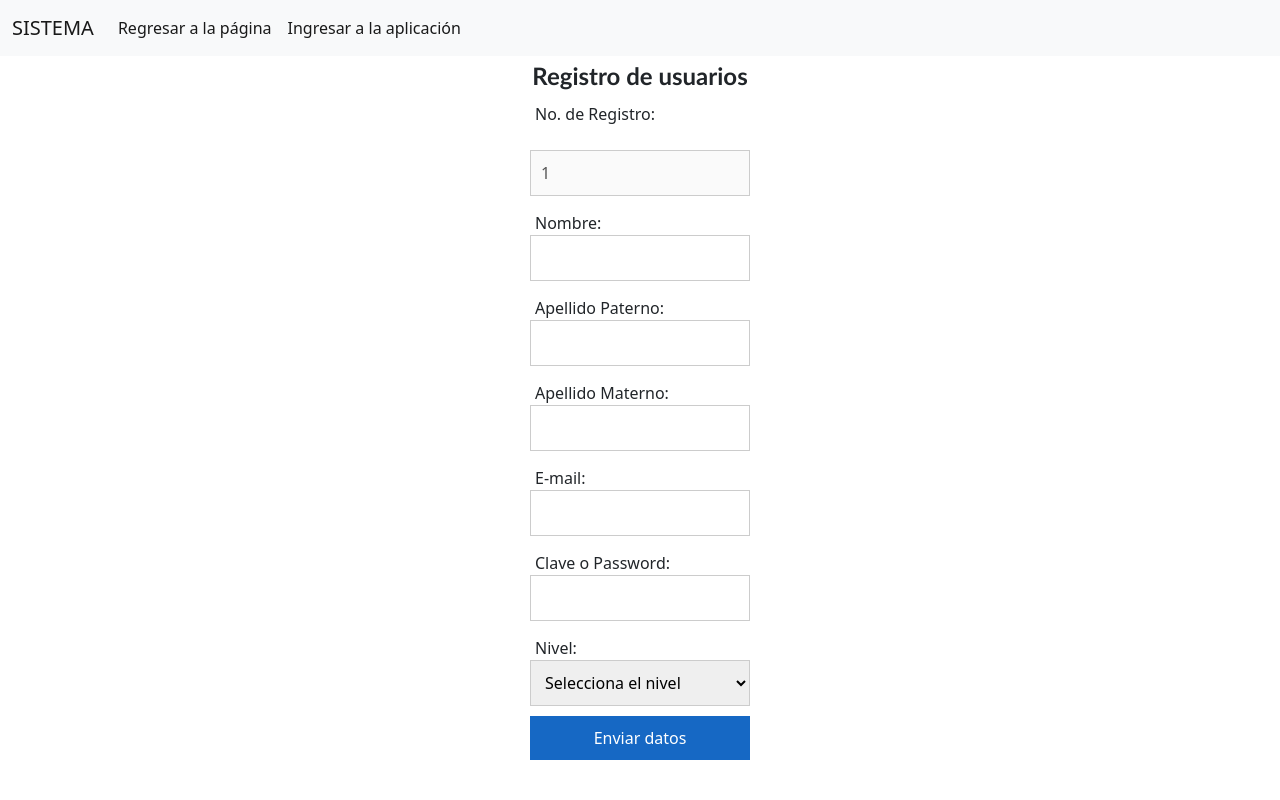
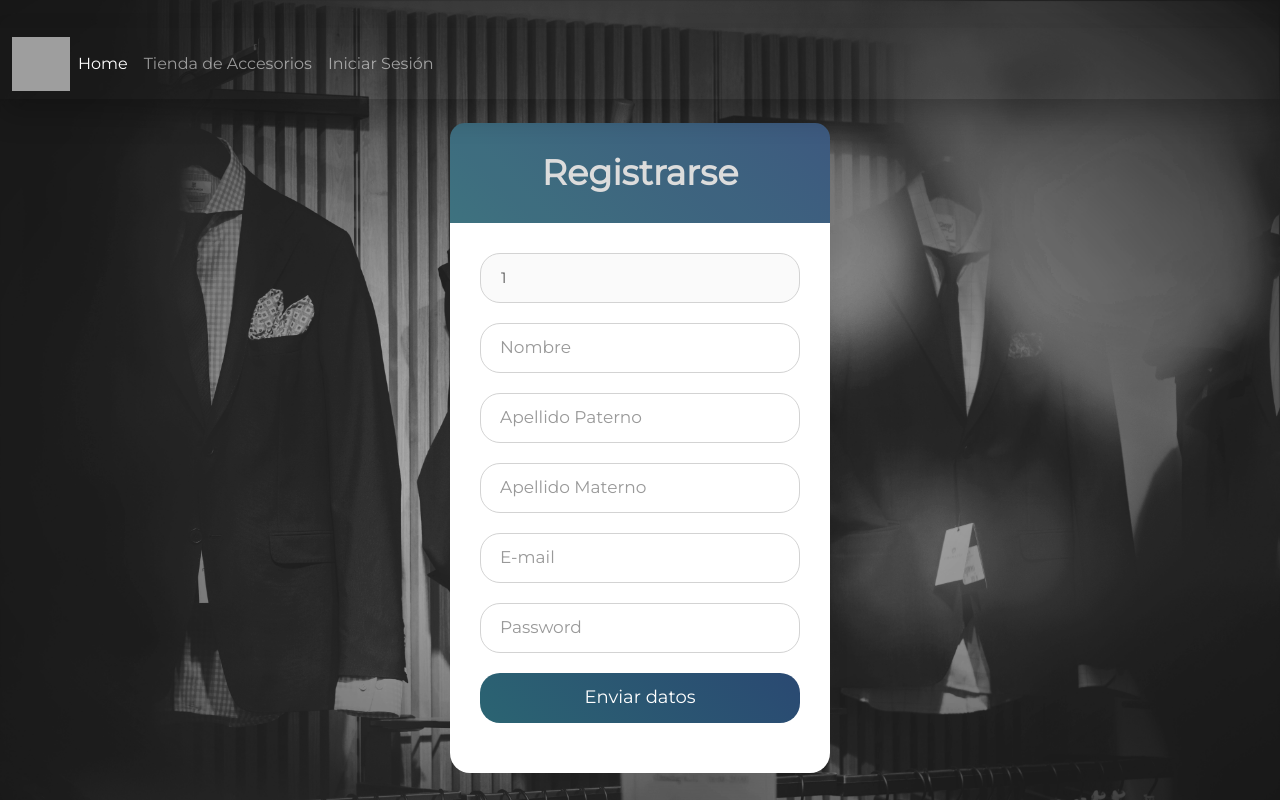
Before and after one commit to Spartan2502/D-Gabbiani-Trajes, a PHP site: page /usuarios.php in a window 1280 px wide. Run offline with PHP 8.4, Linux system fonts and the light colour scheme; data that the repository does not hold is empty; grey boxes are pictures that could not be loaded.

Commit message:
log_design

```diff
--- a/css/estiloFormUsuarios.css
+++ b/css/estiloFormUsuarios.css
@@ -1,80 +1,121 @@
-/*
-Formularios
-*/
-form
-{
-   padding:2px;
-   cursor:pointer;
-   display:block;
-   width:330px;
-   margin: 0 auto;
-   text-align:left;
+@import url('https://fonts.googleapis.com/css2?family=Montserrat&display=swap');
+
+* {
+    margin: 0;
+    padding: 0;
+    box-sizing: border-box;
+    font-family: 'Montserrat', sans-serif;
 }
 
-form fieldset
-{
-   padding:10px 15 10px 15 ;
-   cursor:pointer;
-   display:block;
-   width:220px;
-   margin: 0 auto;
-   text-align:left;
+html, body {
+    height: 100%;
+    place-content: center;
+    background-image: url(../img/alexander-naglestad-MZbZQEx91Ek-unsplash.jpg);
+    background-repeat: no-repeat;
+    background-size: cover;
 }
 
+body:before {
+  content: "";
+  width: 100%;
+  min-height: 100vh;
+  position: absolute;
+  top: 0;
+  left: 0;
+  background-color: rgba(255, 255, 255, 0.09);
+  opacity: 1;
 
-form legend
-{
-   font-family: "Trebuchet MS", Geneva, Arial, Helvetica, sans-serif;
-   font-weight: bold;
-   text-align:center;
 }
 
-label{
-	font-size:16px;
-	/*label elemento en línea se pone como
-	bloque para poner el elemento en la
-	línea siguiente*/
-	display:block;
-	/*para asegurar que ocupe el 100% del
-	acho del bloque*/
-	width:100%;
-	margin:5px 0 0 5px;
-    cursor:pointer;
-}
-/*Para que el usuario no pueda cambiar
-el tamaño del elemento textarea*/
-textarea{
-	resize:vertical;
-	max-height:300px;
-	min-height:100px;
+section {
+  display: grid;
+  justify-content: center;
+  align-items: center;
 }
 
-input, textarea{
-	margin-bottom:10px;
-	width:100%;
-	padding:10px;
-	/*para la separación entre los input
-	y el bode*/
-	-webkit-box-sizing:border-box;
-	-moz-box-sizing:border-box;
-	box-sizing:border-box;
-	border:1px solid #ccc;
+.wrapper {
+    width: 380px;
+    background: #fff;
+    border-radius: 20px;
+    justify-content: center;
+    align-items: center;
+    box-shadow: 0px 15px 20px rgba(0, 0, 0, 0.1);
 }
 
-/*indica cuando el usuario selecciona un input
-para cambiar el color del borde*/
-input:focus, textarea:focus{
-	border:1px solid #1668C4;
+.wrapper .title {
+    color: #d8d8d8;
+    font-size: 35px;
+    font-weight: 600;
+    text-align: center;
+    line-height: 100px;
+    border-radius: 15px 15px 0px 0px;
+    background: linear-gradient(-135deg, #2a4972, #2b6472);
 }
-/*todos los input que tengan el atributo
-type submit*/
-input[type="submit"]{
-	margin-bottom:0;
-	background:#1668C4;
-	color:#fff;
-	border:none;
+
+.wrapper form {
+  padding: 10px 30px 50px 30px;
 }
-input[type="submit"]:hover{
-	background:#4A88F4;
-	cursor:pointer;
+
+.wrapper form .field {
+  position: relative;
+  height: 50px;
+  width: 100%;
+  margin-top: 20px;
 }
+
+.wrapper form .field input {
+  height: 100%;
+  width: 100%;
+  padding-left: 20px;
+  border-radius: 20px;
+  font-size: 15px;
+  outline: none;
+  border: 1px solid lightgray;
+  transition: all 0.3s ease;
+}
+
+.wrapper form .field input:focus,
+.wrapper form .field input:valid {
+  color: #4158d0;
+}
+
+.wrapper form .field label {
+  position: absolute;
+  top: 50%;
+  left: 20px;
+  font-size: 17px;
+  color: #999;
+  transform: translateY(-50%);
+  pointer-events: none;
+  transition: all 0.3s ease;
+}
+
+.wrapper form .field input:focus ~ label,
+.wrapper form .field input:valid ~ label {
+  top: 0;
+  color: #4158d0;
+  background: white;
+  transform: translateY(-50%);
+  font-size: 16px;
+}
+
+.wrapper form .pass-link {
+  color: #4158d0;
+  margin: 8px 0 0 10px;
+}
+
+.wrapper form .field input[type="submit"]{
+  color: #fff;
+  background: linear-gradient(-135deg, #2a4972, #2b6472);
+  font-size: 18px;
+  font-weight: 500;
+  border: none;
+  padding-left: 0;
+  cursor: pointer;
+  transition: all 0,3s ease;
+  margin-bottom: 1rem;
+}
+
+.wrapper form .field input[type="submit"]:active {
+  transform: scale(0.95);
+}
--- a/usuarios.php
+++ b/usuarios.php
@@ -1,13 +1,19 @@
 <!DOCTYPE html>
 <html lang="en">
     <head>
-        <title>Alta de usuarios del sistema</title>
+        <title>Registrarse</title>
         <meta charset="UTF-8">
         <meta name="viewport" content="width=device-width, initial-scale=1">
 		<link href="https://cdn.jsdelivr.net/npm/bootstrap@5.0.1/dist/css/bootstrap.min.css" rel="stylesheet" integrity="sha384-+0n0xVW2eSR5OomGNYDnhzAbDsOXxcvSN1TPprVMTNDbiYZCxYbOOl7+AMvyTG2x" crossorigin="anonymous">
         <link href="css/estiloFormUsuarios.css" rel="stylesheet">
+		<link rel="icon" href="img/D' Gabbiani.png">
+    	<link href="https://cdn.jsdelivr.net/npm/bootstrap@5.1.3/dist/css/bootstrap.min.css" rel="stylesheet" integrity="sha384-1BmE4kWBq78iYhFldvKuhfTAU6auU8tT94WrHftjDbrCEXSU1oBoqyl2QvZ6jIW3" crossorigin="anonymous">
+    	<link href="https://cdnjs.cloudflare.com/ajax/libs/mdb-ui-kit/3.10.2/mdb.min.css" rel="stylesheet"/>
+    	<link rel="stylesheet" href="https://cdn.jsdelivr.net/npm/bootstrap-icons@1.8.0/font/bootstrap-icons.css">
     </head>
     <body>
+
+		<!-- PHP -->
 		<?php
 			$nombre="";
 			$apaterno="";
@@ -38,63 +44,89 @@
 				$nivel=quitarEspacios($_POST["nivel"]);
 			}
 		?>
-		 <nav class="navbar navbar-expand-lg navbar-light bg-light">
+		<!-- Fin de PHP -->
+
+
+
+  <!-- Navbar -->
+  <nav class="navbar navbar-expand-lg navbar-dark shadow-5-strong">
   <div class="container-fluid">
-            <a class="navbar-brand" href="#">SISTEMA</a>
-            <button class="navbar-toggler" type="button" data-bs-toggle="collapse" data-bs-target="#navbarNavAltMarkup" aria-controls="navbarNavAltMarkup" aria-expanded="false" aria-label="Toggle navigation">
-            <span class="navbar-toggler-icon"></span>
+    <img src="img/D' Gabbiani.png" width="58" height="54" alt="">
+
+    <button
+      class="navbar-toggler"
+      type="button"
+      data-mdb-toggle="collapse"
+      data-mdb-target="#navbarSupportedContent"
+      aria-controls="navbarSupportedContent"
+      aria-expanded="false"
+      aria-label="Toggle navigation"
+    >
+    <i class="bi bi-list"></i>
     </button>
-            <div class="collapse navbar-collapse" id="navbarNavAltMarkup">
-            <div class="navbar-nav">
-                <a class="nav-link active" aria-current="page" href="index.php">Regresar a la página</a>
-            </div>
-			<div class="navbar-nav">
-                <a class="nav-link active" aria-current="page" href="login.php">Ingresar a la aplicación</a>
-            </div>
+
+    <div class="collapse navbar-collapse" id="navbarSupportedContent">
+      <ul class="navbar-nav me-auto mb-2 mb-lg-0">
+        <li class="nav-item">
+          <a class="nav-link active" aria-current="page" href="index.php">Home</a>
+        </li>
+        <li class="nav-item">
+          <a class="nav-link" href="#">Tienda de Accesorios</a>
+        </li>
+        <li class="nav-item">
+          <a class="nav-link" href="login.php" tabindex="-1" aria-disabled="false">Iniciar Sesión</a>
+        </li>
+      </ul>
     </div>
   </div>
 </nav>
-		<form method="POST"
-			action="<?php echo htmlspecialchars($_SERVER["PHP_SELF"]);?>">
-			<fieldset>
-				<legend>Registro de usuarios</legend>
-			<label>No. de Registro:</label><br/>
+  <!-- Fin de navbar -->
+ <div class="mt-4"></div>
+			<!-- Formulario de registro -->
+	<section>
+		<div class="wrapper">
+		<div class="title">Registrarse</div>
+			<form method="post" action="<?php echo htmlspecialchars($_SERVER["PHP_SELF"]);?>">
+
+					<div class="field">
 					<input type="text" name="id" value ="<?php echo $numero;?>" disabled/>
-			<label>Nombre:</label>
+					</div>
+
+					<div class="field">
 					<input type="text" name="nombre" required/>
-			<label>Apellido Paterno:</label>
+					<label>Nombre</label>
+					</div>
+
+					<div class="field">
 					<input type="text" name="apaterno" required/>
-			<label>Apellido Materno:</label>
+					<label>Apellido Paterno</label>
+					</div>
+
+					<div class="field">
 					<input type="text" name="amaterno" required/>
-			<label>E-mail:</label>
+					<label>Apellido Materno</label>
+					</div>
+
+					<div class="field">
 					<input type="text" name="email" required/>
-			<label>Clave o Password:</label>
+					<label>E-mail</label>
+					</div>
+
+					<div class="field">
 					<input type="password" name="clave" required/>
-			<label>Nivel:</label>
+					<label>Password</label>
+					</div>
 
-			<select name="nivel" id="nivel"
-				style="margin-bottom:10px;
-					width:100%;
-					padding:10px;
-					-webkit-box-sizing:border-box;
-					-moz-box-sizing:border-box;
-					box-sizing:border-box;
-					border:1px solid #ccc;">
-				<option selected>Selecciona el nivel</option>
-				<option value="1"
-					<?php if($nivel=="1") echo "selected" ?>>1
-				</option>
-				<option value="2"
-					<?php if($nivel=="2") echo "selected" ?>>2
-				</option>
-				<option value="3"
-					<?php if($nivel=="3") echo "selected" ?>>3
-				</option>
-			</select>
+					<div class="field">
+					<input type="submit" name="enviar" value="Enviar datos"/>
+					</div>
+			</form>
+		</div>
+	</section>
+			<!-- Fin de Formulario de registro -->
 
-			<input type="submit" name="enviar" value="Enviar datos"/>
-			</fieldset>
-		</form>
+
+			<!-- PHP -->
 		<?php
 			if(isset($_REQUEST['enviar'])){
 				$pass_cifrado =
@@ -140,5 +172,10 @@
 					$db = null;
 			}
 		?>
+
+		<!-- Fin de PHP -->
+
+	<script src="https://cdn.jsdelivr.net/npm/bootstrap@5.1.3/dist/js/bootstrap.bundle.min.js" integrity="sha384-ka7Sk0Gln4gmtz2MlQnikT1wXgYsOg+OMhuP+IlRH9sENBO0LRn5q+8nbTov4+1p" crossorigin="anonymous"></script>
+	<script type="text/javascript" src="https://cdnjs.cloudflare.com/ajax/libs/mdb-ui-kit/3.10.2/mdb.min.js"></script>
 </body>
 </html>
```
Also changed, not shown: css/login.css (+0 -100 lines), login.php (+8 -5 lines), img/alexander-naglestad-MZbZQEx91Ek-unsplash.jpg (added), img/clark-street-mercantile-vC-GqGbakJo-unsplash.jpg (added), 1 other file. Lines whose indentation alone changed are shown as unchanged.
